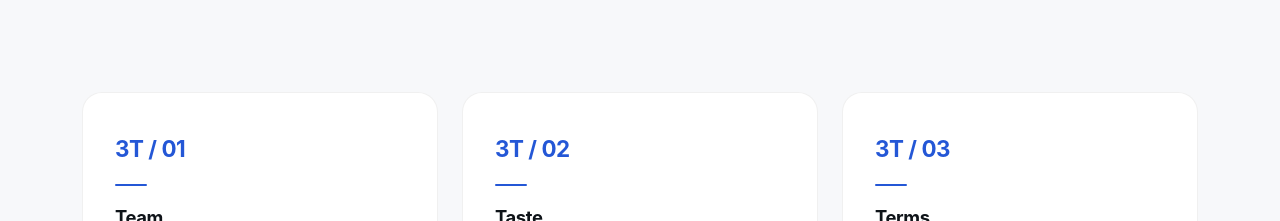
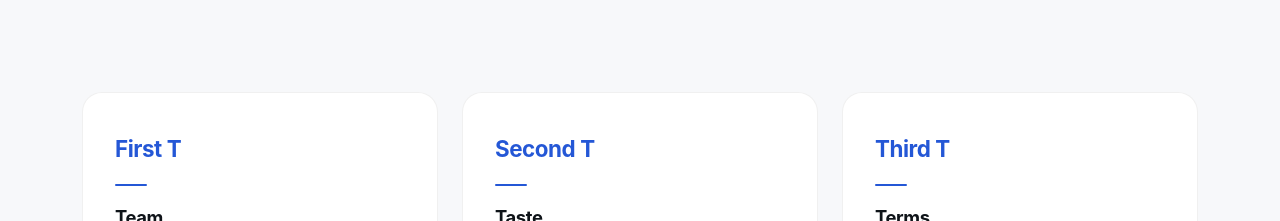
Before and after one commit to asimepartners/jazarift, a React (Vite) app: page / in a window 1280 px wide. Shown: the part 5248-5469 px from the top of the page. Built offline with nearby package versions, Linux system fonts and the light colour scheme.

Commit message:
edit20260414_3

```diff
--- a/src/data/content.ts
+++ b/src/data/content.ts
@@ -195,26 +195,26 @@ export const fourCs: FrameworkPillar[] = [
 
 export const threeTs: FrameworkDetail[] = [
   {
-    code: "3T / 01",
+    code: "First T",
     title: "Team",
     description:
       "We back resilient, impactful, market-driven founders. A great part of our investment conviction comes from the team's ability to execute. We look for complementary skills, relevant domain expertise, and coachability.",
   },
   {
-    code: "3T / 02",
+    code: "Second T",
     title: "Taste",
     description:
       "We look for innovations that address real, pressing healthcare needs — with a particular focus on digital health, medtech, biotech, and assistive technologies. We prioritize solutions with strong potential for Pan-African scalability.",
   },
   {
-    code: "3T / 03",
+    code: "Third T",
     title: "Terms",
     description:
       "With our investment, ESG, legal, and tax partners, we ensure investment terms are reasonable, equitable, transparent, and fair. Our advisory team supports both sides of the transaction to align incentives for long-term success.",
   },
 ];
 
-/* ── Due Diligence ───────────────────────────────────────── */
+/* ── Transaction Advisory ───────────────────────────────────────── */
 
 export const diligenceCards = [
   {
@@ -231,7 +231,7 @@ export const diligenceCards = [
   },
 ];
 
-/* ── Francophone Africa ──────────────────────────────────── */
+/* ── Innovation Lab ──────────────────────────────────── */
 
 export const francoSection = {
   stat: "300M",
```
